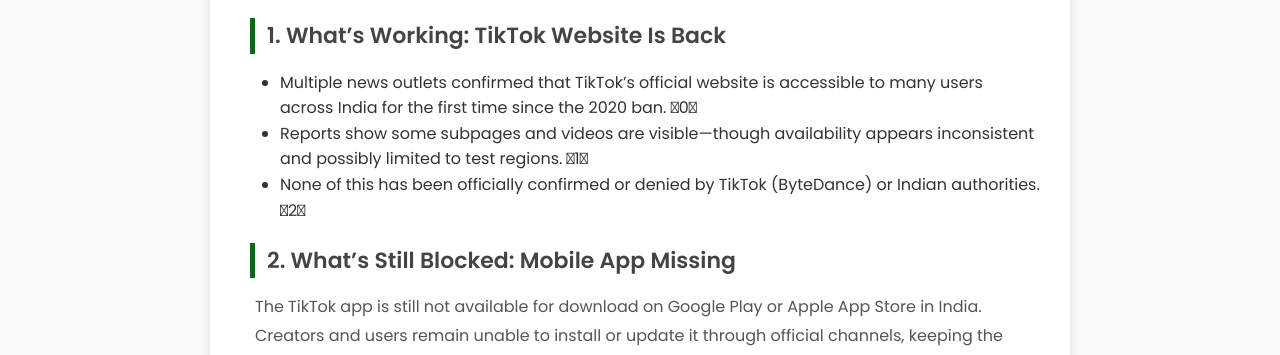
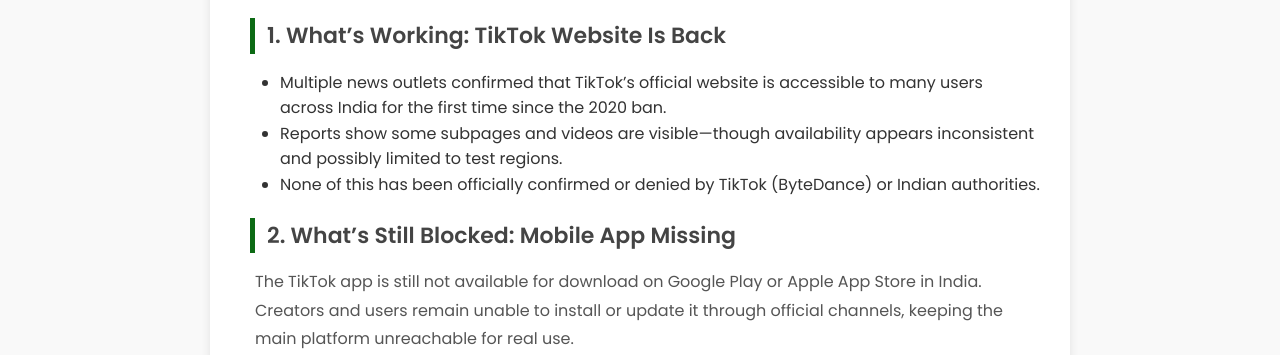
Before and after one commit to ashu007ctrl/india-report, a plain HTML site: page tiktok-back-in-india.html in a window 1280 px wide. Shown: the part 574-929 px from the top of the page. Drawn offline with Linux system fonts and the light colour scheme.

Commit message:
Update tiktok-back-in-india.html

```diff
--- a/tiktok-back-in-india.html
+++ b/tiktok-back-in-india.html
@@ -81,16 +81,16 @@
 
       <h2>1. What’s Working: TikTok Website Is Back</h2>
       <ul>
-        <li>Multiple news outlets confirmed that TikTok’s official website is accessible to many users across India for the first time since the 2020 ban. 0</li>
-        <li>Reports show some subpages and videos are visible—though availability appears inconsistent and possibly limited to test regions. 1</li>
-        <li>None of this has been officially confirmed or denied by TikTok (ByteDance) or Indian authorities. 2</li>
+        <li>Multiple news outlets confirmed that TikTok’s official website is accessible to many users across India for the first time since the 2020 ban. </li>
+        <li>Reports show some subpages and videos are visible—though availability appears inconsistent and possibly limited to test regions. </li>
+        <li>None of this has been officially confirmed or denied by TikTok (ByteDance) or Indian authorities. </li>
       </ul>
 
       <h2>2. What’s Still Blocked: Mobile App Missing</h2>
-      <p>The TikTok app is still not available for download on Google Play or Apple App Store in India. Creators and users remain unable to install or update it through official channels, keeping the main platform unreachable for real use. 3</p>
+      <p>The TikTok app is still not available for download on Google Play or Apple App Store in India. Creators and users remain unable to install or update it through official channels, keeping the main platform unreachable for real use. </p>
 
       <h2>3. Why It Matters — Because India Was TikTok’s Biggest Market</h2>
-      <p>Before the 2020 ban due to India-China border tensions, India was TikTok’s largest overseas market, with an estimated 200 million users. The return of even the website signals a possible reopening of Tiktok, but the app remaining un accessible means creators remain sidelined and partnerships are still paused. If tiktok will back in India it could be a very positive signal amid India-China relationship. 4</p>
+      <p>Before the 2020 ban due to India-China border tensions, India was TikTok’s largest overseas market, with an estimated 200 million users. The return of even the website signals a possible reopening of Tiktok, but the app remaining un accessible means creators remain sidelined and partnerships are still paused. If tiktok will back in India it could be a very positive signal amid India-China relationship. </p>
 
       <h2>4. What Could a Full Comeback Require?</h2>
       <ol>
```
